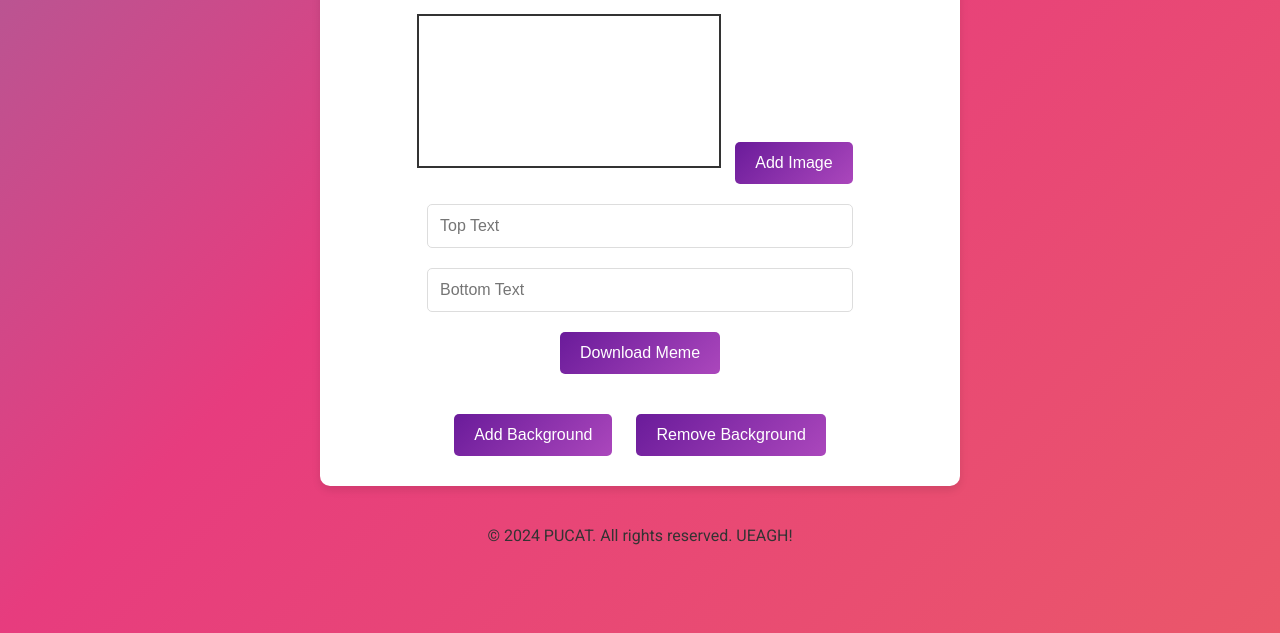
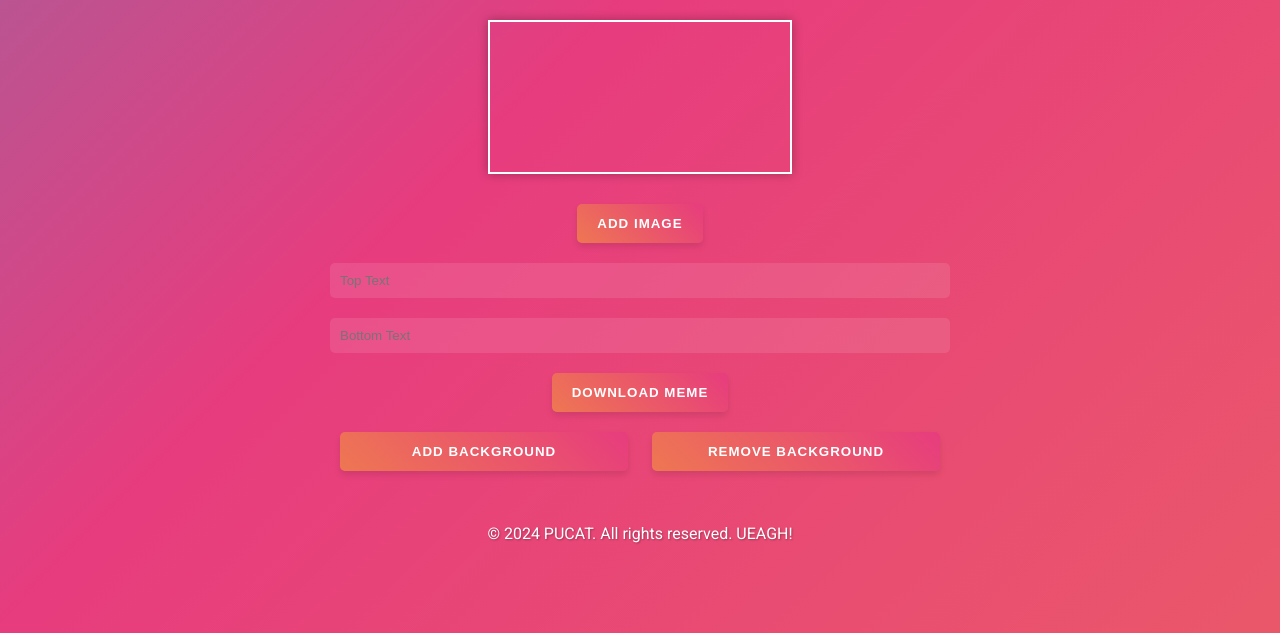
Before and after one commit to Pucat-meme/pukememe, a plain HTML site: page index.html in a window 1280 px wide. Shown: the part 167-800 px from the top of the page. Drawn offline with Linux system fonts and the light colour scheme.

Commit message:
Update styles.css

```diff
--- a/styles.css
+++ b/styles.css
@@ -1,27 +1,19 @@
-/* Ensure the body takes the full height of the viewport */
-html, body {
-    height: 100%;
+body, html {
+    font-family: 'Roboto', sans-serif;
+    line-height: 1.6;
+    color: #ffffff;
     margin: 0;
-}
-
-body {
-    font-family: 'Roboto', sans-serif;
+    padding: 0;
+    min-height: 100vh;
     background: linear-gradient(-45deg, #ee7752, #e73c7e, #23a6d5, #23d5ab);
     background-size: 400% 400%;
     animation: gradient 15s ease infinite;
-    color: #333;
-    padding: 0;
-    text-align: center;
 }
 
 @keyframes gradient {
     0% { background-position: 0% 50%; }
     50% { background-position: 100% 50%; }
     100% { background-position: 0% 50%; }
-}
-
-.body-gradient {
-    background: linear-gradient(135deg, #f7f7f7, #e5e5e5); /* Default gradient background */
 }
 
 .container {
@@ -33,87 +25,99 @@ body {
     align-items: center;
 }
 
-header {
-    background-color: #ffffff;
-    padding: 20px;
-    box-shadow: 0 4px 8px rgba(0,0,0,0.1);
+h1 {
+    color: #ffffff;
+    font-size: 3.5em;
+    margin-bottom: 20px;
+    font-family: 'Pacifico', cursive;
+    text-shadow: 2px 2px 4px rgba(0,0,0,0.3);
 }
 
-header h1 {
-    font-family: 'Pacifico', cursive;
-    font-size: 2.5rem;
-    margin: 0;
-    color: #333;
+main {
+    width: 100%;
 }
 
 .meme-maker {
-    background: #ffffff;
-    border-radius: 10px;
-    padding: 20px;
-    box-shadow: 0 4px 8px rgba(0,0,0,0.1);
+    display: flex;
+    flex-direction: column;
+    align-items: center;
+    width: 100%;
     max-width: 600px;
-    margin: 40px auto;
-    text-align: center;
+    margin: 0 auto;
 }
 
-input[type="file"] {
-    display: block;
-    margin: 20px auto;
-    background-color: #ffffff;
-    border: 1px solid #ddd;
+#memeCanvas {
+    max-width: 100%;
+    margin: 20px 0;
+    border: 2px solid white;
+    box-shadow: 0 0 10px rgba(0,0,0,0.3);
+}
+
+input[type="text"] {
+    margin: 10px 0;
+    padding: 10px;
+    width: 100%;
+    background-color: rgba(255, 255, 255, 0.1);
+    border: none;
+    color: white;
     border-radius: 5px;
+}
+
+select {
+    margin: 10px 0;
     padding: 10px;
-    font-size: 16px;
+    width: 100%;
+    background-color: white;
+    border: 1px solid #ccc;
+    color: black;
+    border-radius: 5px;
     cursor: pointer;
 }
 
-input[type="file"]::-webkit-file-upload-button {
-    background: linear-gradient(135deg, #6a1b9a, #ab47bc);
-    color: #fff;
-    border: none;
-    border-radius: 5px;
-    padding: 10px 20px;
-    font-size: 16px;
-    cursor: pointer;
+select option {
+    background-color: white;
+    color: black;
 }
 
-input[type="text"] {
-    padding: 12px;
-    margin: 10px 0;
-    border: 1px solid #ddd;
-    border-radius: 5px;
-    font-size: 16px;
-    width: calc(100% - 24px);
-    max-width: 400px;
-    transition: border-color 0.3s ease;
+.button-group {
+    display: flex;
+    flex-direction: column;
+    width: 100%;
 }
 
-input[type="text"]:focus {
-    border-color: #6a1b9a;
-    outline: none;
+.btn {
+    margin: 10px 0;
+    padding: 12px 20px;
+    background: linear-gradient(45deg, #ee7752, #e73c7e);
+    color: white;
+    border: none;
+    cursor: pointer;
+    transition: all 0.3s ease;
+    border-radius: 5px;
+    font-weight: bold;
+    text-transform: uppercase;
+    letter-spacing: 1px;
+    box-shadow: 0 4px 6px rgba(0, 0, 0, 0.1);
 }
 
-button {
-    background: linear-gradient(135deg, #6a1b9a, #ab47bc);
-    color: #fff;
-    border: none;
-    border-radius: 5px;
-    padding: 12px 20px;
-    font-size: 16px;
-    cursor: pointer;
-    transition: background 0.3s ease;
-    margin: 10px;
-}
-
-button:hover {
-    background: linear-gradient(135deg, #4a148c, #8e24aa);
-}
-
-canvas {
-    border: 2px solid #333;
-    margin-top: 20px;
+.btn:hover {
+    background: linear-gradient(45deg, #e73c7e, #23a6d5);
+    transform: translateY(-2px);
+    box-shadow: 0 6px 8px rgba(0, 0, 0, 0.15);
 }
 
 .background-controls {
-    margin-top: 20px;
+    display: flex;
+    justify-content: space-between;
+    width: 100%;
 }
+
+.background-controls .btn {
+    width: 48%;
+}
+
+footer {
+    text-align: center;
+    margin-top: 40px;
+    text-shadow: 1px 1px 2px rgba(0,0,0,0.3);
+}
```
